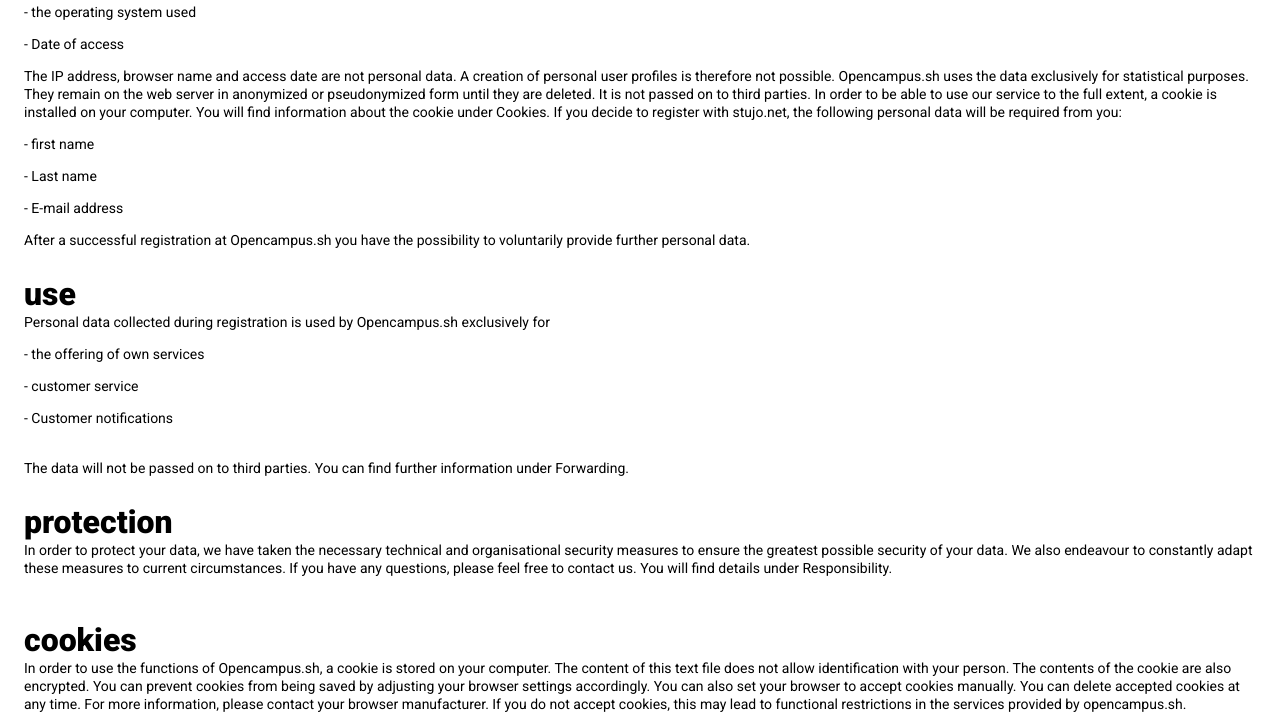
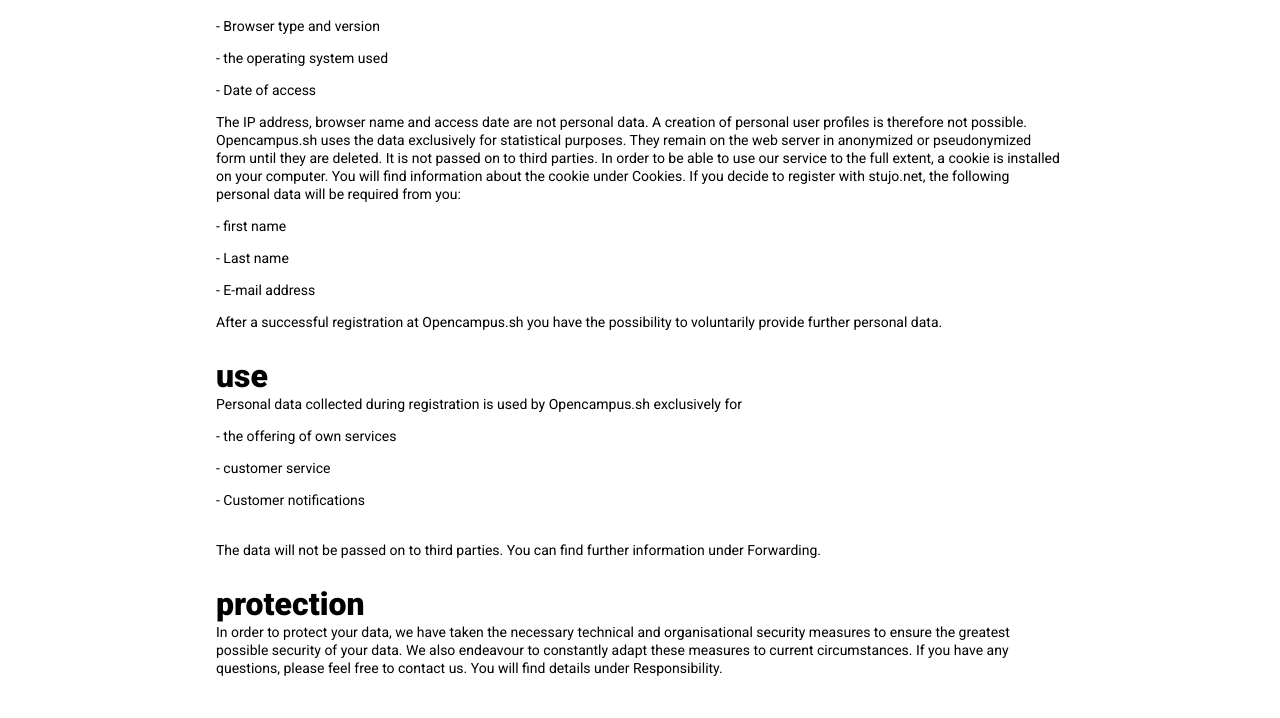
Before and after one commit to Jazz9052/Kaffeer-sterei, a website built with Vite: page src/sub-page/Impressum.html in a window 1280 px wide. Shown: the part 770-1488 px from the top of the page. Built offline with nearby package versions, Linux system fonts and the light colour scheme.

Commit message:
Impressum Desktop

```diff
--- a/src/css/components/impressum.css
+++ b/src/css/components/impressum.css
@@ -67,3 +67,9 @@
     margin-top: 1em;
     margin-bottom: 1em;
 }
+
+@media (min-width: 992px) {
+    .hauptteil{
+       margin: 10% 15% 10% 15%;
+    }
+}
```
